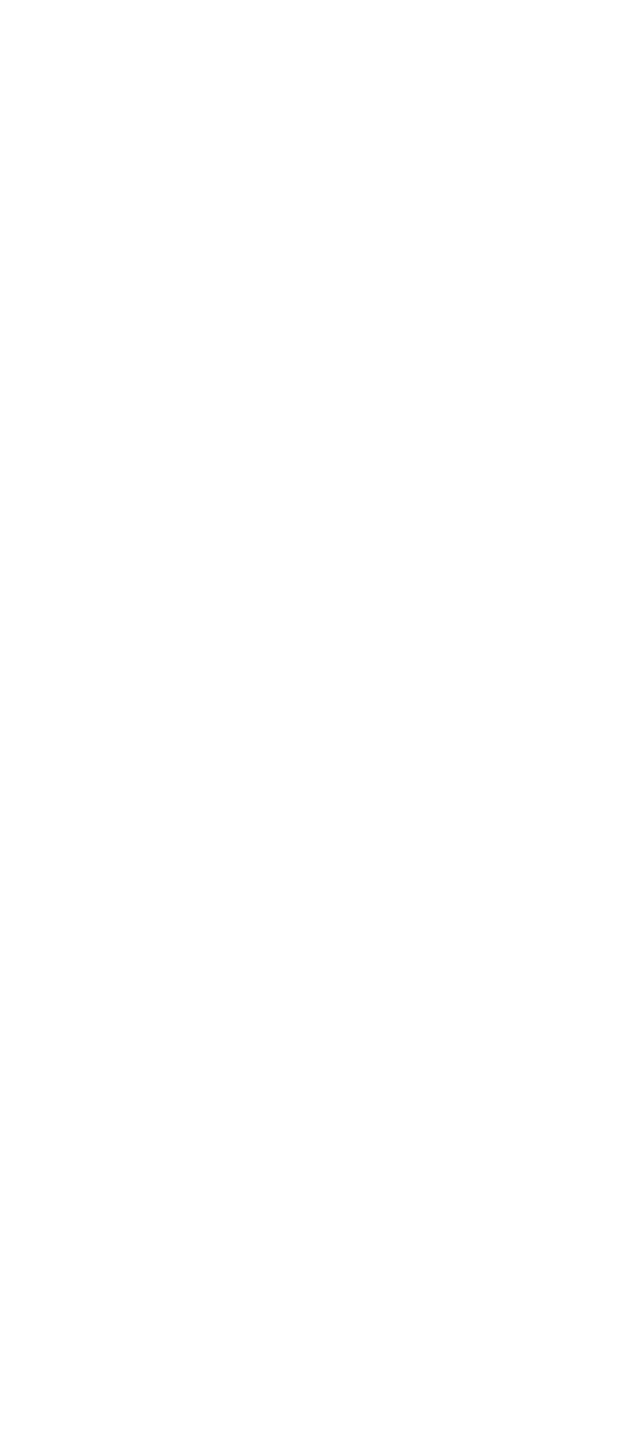
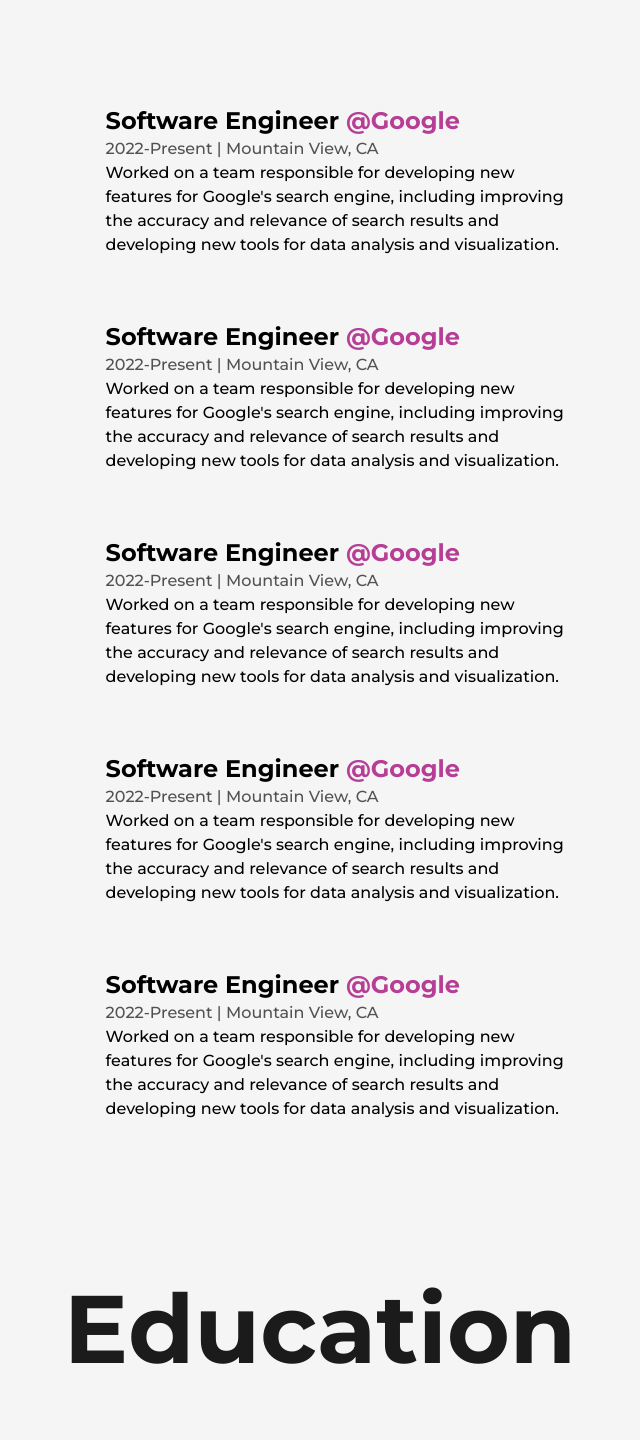
Before and after one commit to idoufkirkamal/Portfolio, a Next.js app: page /about in a window 1280 px wide. Shown: the part 1850-3290 px from the top of the page, without its empty margins (320-960 px from the left). Before the commit the page ends 1747 px from the top, so only its background shows below. Built offline with nearby package versions, Linux system fonts and the light colour scheme.

Commit message:
Added Experience section

```diff
--- /dev/null
+++ b/src/components/Certificates.js
@@ -0,0 +1,16 @@
+import React from 'react'
+
+const Certificates = () => {
+  return (
+    <>
+    <h1 className='font-bold text-8xl mt-40 w-full text-center text-dark'>Certificates</h1>
+    <div className=''>
+
+
+
+    </div>
+    </>
+  )
+}
+
+export default Certificates
--- /dev/null
+++ b/src/components/Education.js
@@ -0,0 +1,16 @@
+import React from 'react'
+
+const Education = () => {
+  return (
+    <>
+    <h1 className='font-bold text-8xl mt-40 w-full text-center text-dark'>Education</h1>
+    <div className=''>
+
+
+
+    </div>
+  </>
+  )
+}
+
+export default Education
--- /dev/null
+++ b/src/components/Experience.js
@@ -0,0 +1,83 @@
+import React from 'react';
+
+const Details = ({ position, company, companyLink, time, address, work }) => {
+    return (
+        <li className='my-8 first:mt-0 last:mb-0 w-[60%] mx-auto flex flex-col items-center justify-between'>
+            <div>
+                <h3 className='capitalize font-bold text-2xl'>
+                    {position}&nbsp;<a href={companyLink} target="_blank" className='text-primary capitalize'>@{company}</a>
+                </h3>
+                <span className='capitalize font-medium text-dark/75'>
+                    {time} | {address}
+                </span>
+                <p className='font-medium w-full'>
+                    {work}
+                </p>
+            </div>
+        </li>
+    );
+};
+
+const Experience = () => {
+    return (
+        <div className='my-32'>
+            <h1 className='font-bold text-8xl mb-28 w-full text-center text-dark'>Experience</h1>
+            <div className='w-[75%] mx-auto relative'>
+                <ul className='w-full flex flex-col items-start justify-between ml-4'>
+                    <Details
+                        position="Software Engineer"
+                        company="Google"
+                        companyLink="https://www.google.com"
+                        time="2022-Present"
+                        address="Mountain View, CA"
+                        work="Worked on a team responsible for developing new features for Google's
+                        search engine, including improving the accuracy and relevance of search results and
+                        developing new tools for data analysis and visualization."
+                    />
+                    <Details
+                        position="Software Engineer"
+                        company="Google"
+                        companyLink="https://www.google.com"
+                        time="2022-Present"
+                        address="Mountain View, CA"
+                        work="Worked on a team responsible for developing new features for Google's
+                        search engine, including improving the accuracy and relevance of search results and
+                        developing new tools for data analysis and visualization."
+                    />
+                    <Details
+                        position="Software Engineer"
+                        company="Google"
+                        companyLink="https://www.google.com"
+                        time="2022-Present"
+                        address="Mountain View, CA"
+                        work="Worked on a team responsible for developing new features for Google's
+                        search engine, including improving the accuracy and relevance of search results and
+                        developing new tools for data analysis and visualization."
+                    />
+                    <Details
+                        position="Software Engineer"
+                        company="Google"
+                        companyLink="https://www.google.com"
+                        time="2022-Present"
+                        address="Mountain View, CA"
+                        work="Worked on a team responsible for developing new features for Google's
+                        search engine, including improving the accuracy and relevance of search results and
+                        developing new tools for data analysis and visualization."
+                    />
+                    <Details
+                        position="Software Engineer"
+                        company="Google"
+                        companyLink="https://www.google.com"
+                        time="2022-Present"
+                        address="Mountain View, CA"
+                        work="Worked on a team responsible for developing new features for Google's
+                        search engine, including improving the accuracy and relevance of search results and
+                        developing new tools for data analysis and visualization."
+                    />
+                </ul>
+            </div>
+        </div>
+    );
+};
+
+export default Experience;
--- a/src/components/Skills.js
+++ b/src/components/Skills.js
@@ -27,9 +27,9 @@
 
 const Skills = () => {
   return (
-    <>
-      <h1 className='font-bold text-8xl mt-40 w-full text-center'>Skills</h1>
-      <div className='flex items-start justify-start gap-6 flex-wrap pt-20'>
+    <div className='mt-32'>
+      <h1 className='font-bold text-8xl mb-28 w-full text-center text-dark'>Skills</h1>
+      <div className='flex items-start justify-start gap-6 flex-wrap'>
         {skillsIcons.map((icon, index) => (
           <div
             key={index}
@@ -43,7 +43,7 @@
           </div>
         ))}
       </div>
-    </>
+    </div>
   );
 };
 
--- a/src/pages/about.js
+++ b/src/pages/about.js
@@ -5,6 +5,9 @@
 import Image from 'next/image'
 import profilePic from '../../public/images/profile/profile2.jpg'
 import Skills from '@/components/Skills'
+import Experience from '@/components/Experience'
+import Education from '@/components/Education'
+import Certificates from '@/components/Certificates'
 
 const about = () => {
   return (
@@ -38,6 +41,9 @@
             </div>
           </div>
           <Skills />
+          <Experience/>
+          <Education/>
+          <Certificates/>
           </Layout>
         </main>
     </div>
```
